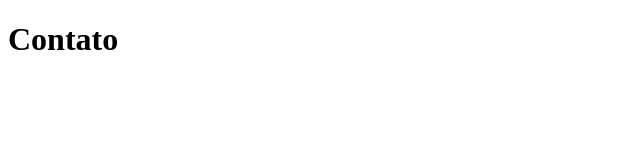
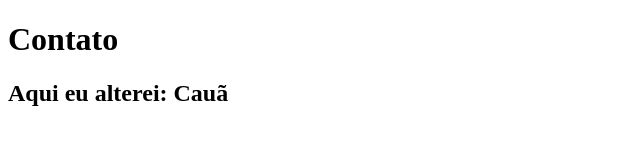
Before and after one commit to felipeoli7eira/git-github-em-time, a plain HTML site: page contato.html in a window 1280 px wide. Shown: the whole page, without its empty margins (0-640 px from the left). Drawn offline with Linux system fonts and the light colour scheme.

Commit message:
Alterando arquivo

```diff
--- a/contato.html
+++ b/contato.html
@@ -7,5 +7,6 @@
 </head>
 <body>
     <h1>Contato</h1>
+    <h2>Aqui eu alterei: Cauã </h2>
 </body>
 </html>
```
